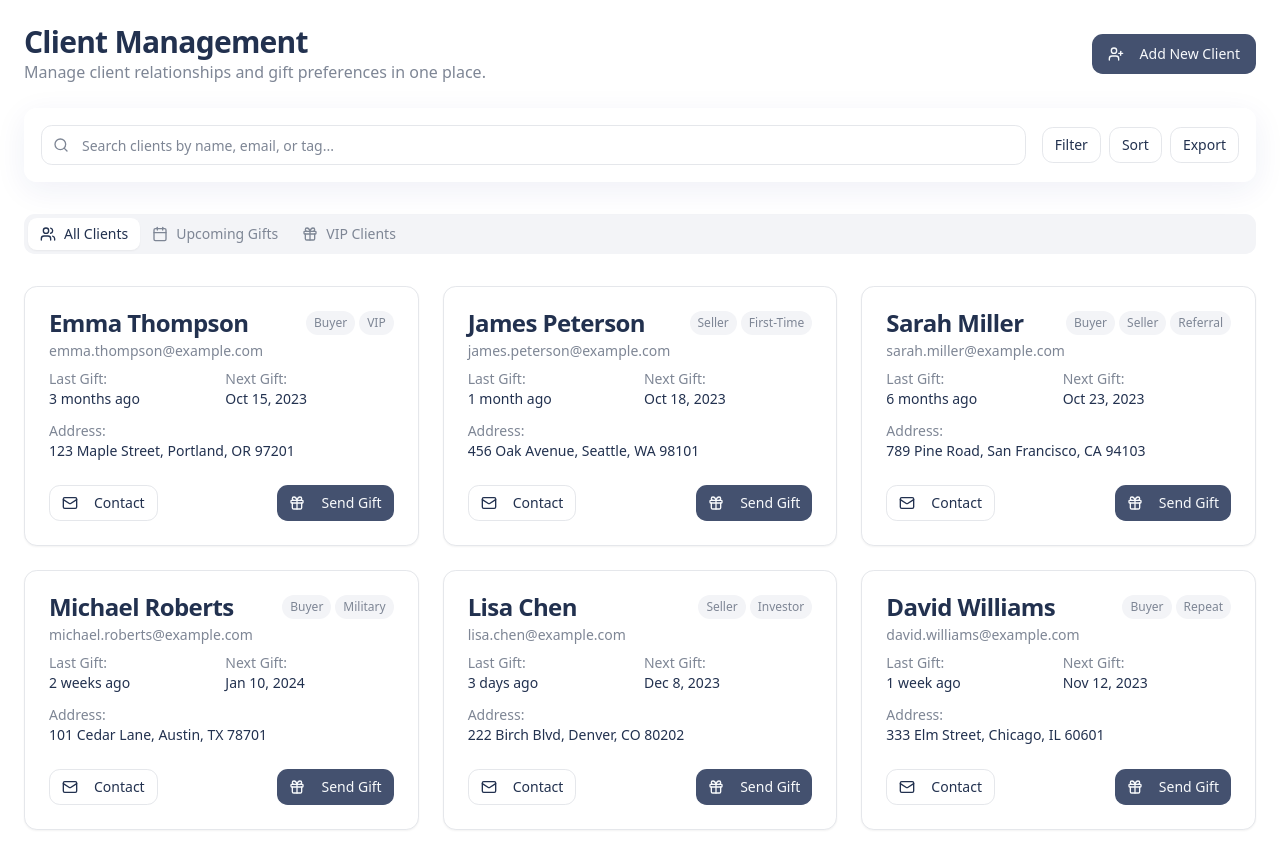
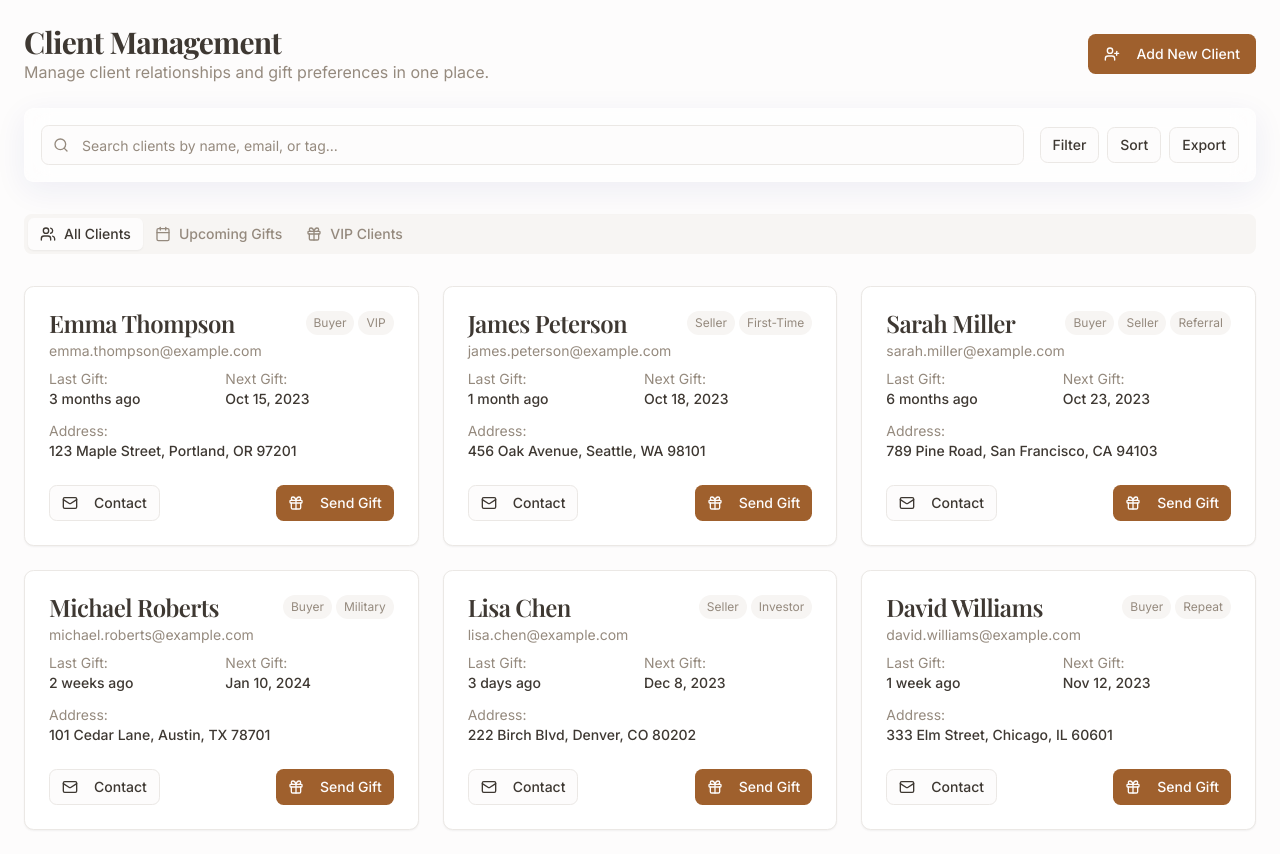
Before and after one commit to Beariscool1/giftitopia, a React (Vite) app: page /clients in a window 1280 px wide. Built offline with nearby package versions, Linux system fonts and the light colour scheme.

Commit message:
Refine application branding
Update the application's branding to align with Bestow Mindful Gifts' existing website.

```diff
--- a/src/components/layout/Navbar.tsx
+++ b/src/components/layout/Navbar.tsx
@@ -4,7 +4,7 @@ import { Link, useLocation } from "react-router-dom";
 import { cn } from "@/lib/utils";
 import { Button } from "@/components/ui/button";
 import { GlassPanel } from "@/components/ui/glass-panel";
-import { Gift, LayoutDashboard, Users, Menu, X, Home, Clock } from "lucide-react";
+import { Gift, LayoutDashboard, Users, Menu, X, Heart, Clock } from "lucide-react";
 
 const Navbar = () => {
   const [scrolled, setScrolled] = useState(false);
@@ -47,10 +47,10 @@ const Navbar = () => {
           to="/"
           className="flex items-center space-x-2 relative"
         >
-          <div className="bg-primary/10 p-2 rounded-xl">
-            <Home className="h-5 w-5 text-primary" />
+          <div className="bg-accent/50 p-2 rounded-xl">
+            <Heart className="h-5 w-5 text-primary" />
           </div>
-          <span className="font-bold text-xl tracking-tight">Bespoke Mindful Gifts</span>
+          <span className="font-serif font-bold text-xl tracking-tight">Bestow Mindful Gifts</span>
         </Link>
 
         {/* Desktop Navigation */}
@@ -61,9 +61,9 @@ const Navbar = () => {
               to={item.href}
               className={cn(
                 "px-4 py-2 rounded-md text-sm font-medium transition-colors",
-                "hover:bg-secondary flex items-center",
+                "hover:bg-accent/20 flex items-center",
                 location.pathname === item.href
-                  ? "bg-secondary text-primary"
+                  ? "bg-accent/20 text-primary"
                   : "text-foreground/80"
               )}
             >
@@ -109,8 +109,8 @@ const Navbar = () => {
                 className={cn(
                   "px-4 py-3 rounded-md text-sm font-medium transition-colors flex items-center",
                   location.pathname === item.href
-                    ? "bg-secondary text-primary"
-                    : "hover:bg-secondary/50"
+                    ? "bg-accent/20 text-primary"
+                    : "hover:bg-accent/10"
                 )}
               >
                 {item.icon}
--- a/src/components/ui/button.tsx
+++ b/src/components/ui/button.tsx
@@ -1,3 +1,4 @@
+
 import * as React from "react"
 import { Slot } from "@radix-ui/react-slot"
 import { cva, type VariantProps } from "class-variance-authority"
@@ -13,11 +14,12 @@ const buttonVariants = cva(
         destructive:
           "bg-destructive text-destructive-foreground hover:bg-destructive/90",
         outline:
-          "border border-input bg-background hover:bg-accent hover:text-accent-foreground",
+          "border border-input bg-background hover:bg-accent/20 hover:text-accent-foreground",
         secondary:
           "bg-secondary text-secondary-foreground hover:bg-secondary/80",
-        ghost: "hover:bg-accent hover:text-accent-foreground",
+        ghost: "hover:bg-accent/20 hover:text-accent-foreground",
         link: "text-primary underline-offset-4 hover:underline",
+        accent: "bg-accent text-accent-foreground hover:bg-accent/90",
       },
       size: {
         default: "h-10 px-4 py-2",
--- a/src/index.css
+++ b/src/index.css
@@ -1,3 +1,4 @@
+@import url('https://fonts.googleapis.com/css2?family=Inter:wght@300;400;500;600;700&family=Playfair+Display:wght@400;500;600;700&display=swap');
 
 @tailwind base;
 @tailwind components;
@@ -5,83 +6,83 @@
 
 @layer base {
   :root {
-    --background: 0 0% 100%;
-    --foreground: 220 40% 22%;
+    --background: 30 33% 99%;
+    --foreground: 30 10% 22%;
 
     --card: 0 0% 100%;
-    --card-foreground: 220 40% 22%;
+    --card-foreground: 30 10% 22%;
 
     --popover: 0 0% 100%;
-    --popover-foreground: 220 40% 22%;
+    --popover-foreground: 30 10% 22%;
 
-    --primary: 222 24% 35%;
-    --primary-foreground: 210 40% 98%;
+    --primary: 27 56% 40%;
+    --primary-foreground: 30 33% 99%;
 
-    --secondary: 218 20% 96%;
-    --secondary-foreground: 222 24% 35%;
+    --secondary: 26 22% 96%;
+    --secondary-foreground: 27 56% 40%;
 
-    --muted: 218 18% 96%;
-    --muted-foreground: 220 10% 54%;
+    --muted: 26 18% 96%;
+    --muted-foreground: 30 10% 54%;
 
-    --accent: 44 96% 52%;
-    --accent-foreground: 220 40% 22%;
+    --accent: 27 67% 82%;
+    --accent-foreground: 27 56% 28%;
 
     --destructive: 0 84.2% 60.2%;
     --destructive-foreground: 210 40% 98%;
 
-    --border: 220 13% 91%;
-    --input: 220 13% 91%;
-    --ring: 222 84% 48%;
+    --border: 30 13% 91%;
+    --input: 30 13% 91%;
+    --ring: 27 56% 40%;
 
-    --radius: 0.8rem;
+    --radius: 0.6rem;
 
     --sidebar-background: 0 0% 98%;
-    --sidebar-foreground: 240 5.3% 26.1%;
-    --sidebar-primary: 240 5.9% 10%;
+    --sidebar-foreground: 30 5.3% 26.1%;
+    --sidebar-primary: 27 56% 40%;
     --sidebar-primary-foreground: 0 0% 98%;
-    --sidebar-accent: 240 4.8% 95.9%;
-    --sidebar-accent-foreground: 240 5.9% 10%;
-    --sidebar-border: 220 13% 91%;
-    --sidebar-ring: 217.2 91.2% 59.8%;
+    --sidebar-accent: 26 4.8% 95.9%;
+    --sidebar-accent-foreground: 30 5.9% 10%;
+    --sidebar-border: 30 13% 91%;
+    --sidebar-ring: 27 56% 40%;
   }
 
   .dark {
-    --background: 220 40% 10%;
-    --foreground: 210 40% 98%;
+    --background: 30 20% 10%;
+    --foreground: 30 15% 90%;
 
-    --card: 220 40% 13%;
-    --card-foreground: 210 40% 98%;
+    --card: 30 20% 13%;
+    --card-foreground: 30 15% 90%;
 
-    --popover: 220 40% 13%;
-    --popover-foreground: 210 40% 98%;
+    --popover: 30 20% 13%;
+    --popover-foreground: 30 15% 90%;
 
-    --primary: 210 40% 98%;
-    --primary-foreground: 222.2 47.4% 11.2%;
+    --primary: 27 56% 50%;
+    --primary-foreground: 30 10% 5%;
 
-    --secondary: 217.2 32.6% 17.5%;
-    --secondary-foreground: 210 40% 98%;
+    --secondary: 27 15% 22%;
+    --secondary-foreground: 30 15% 90%;
 
-    --muted: 217.2 32.6% 17.5%;
-    --muted-foreground: 215 20.2% 65.1%;
+    --muted: 27 15% 22%;
+    --muted-foreground: 30 10% 70%;
 
-    --accent: 44 96% 52%;
-    --accent-foreground: 220 40% 13%;
+    --accent: 27 67% 42%;
+    --accent-foreground: 30 20% 13%;
 
     --destructive: 0 62.8% 30.6%;
     --destructive-foreground: 210 40% 98%;
 
-    --border: 217.2 32.6% 17.5%;
-    --input: 217.2 32.6% 17.5%;
-    --ring: 212.7 26.8% 83.9%;
+    --border: 27 15% 22%;
+    --input: 27 15% 22%;
+    --ring: 27 56% 50%;
 
-    --sidebar-background: 240 5.9% 10%;
-    --sidebar-foreground: 240 4.8% 95.9%;
-    --sidebar-primary: 224.3 76.3% 48%;
+    --sidebar-background: 30 20% 10%;
+    --sidebar-foreground: 30 15% 90%;
+    --sidebar-primary: 27 56% 50%;
     --sidebar-primary-foreground: 0 0% 100%;
-    --sidebar-accent: 240 3.7% 15.9%;
-    --sidebar-accent-foreground: 240 4.8% 95.9%;
-    --sidebar-border: 240 3.7% 15.9%;
-    --sidebar-ring: 217.2 91.2% 59.8%;
+    --sidebar-accent: 27 15% 22%;
+    --sidebar-accent-foreground: 30 15% 90%;
+    --sidebar-border: 27 15% 22%;
+    --sidebar-ring: 27 56% 50%;
   }
 }
 
@@ -93,6 +94,10 @@
   body {
     @apply bg-background text-foreground;
     font-feature-settings: "rlig" 1, "calt" 1;
+  }
+
+  h1, h2, h3, h4, h5, h6 {
+    @apply font-serif;
   }
 }
 
@@ -110,11 +115,19 @@
   }
 
   .section-title {
-    @apply text-3xl md:text-4xl lg:text-5xl font-bold tracking-tight;
+    @apply text-3xl md:text-4xl lg:text-5xl font-bold tracking-tight font-serif;
   }
 
   .section-subtitle {
     @apply text-lg md:text-xl text-muted-foreground mt-3 mb-10;
+  }
+
+  .bestow-gradient {
+    @apply bg-gradient-to-r from-accent/60 to-primary/30;
+  }
+
+  .bestow-card {
+    @apply bg-white border border-border rounded-lg p-6 shadow-soft hover:shadow-hover transition-all duration-300;
   }
 
   .page-transition-enter {
--- a/src/pages/Index.tsx
+++ b/src/pages/Index.tsx
@@ -2,62 +2,65 @@
 import React, { useRef } from "react";
 import Navbar from "@/components/layout/Navbar";
 import Footer from "@/components/layout/Footer";
-import HeroSection from "./home/HeroSection";
-import FeaturesSection from "./home/FeaturesSection";
-import HowItWorksSection from "./home/HowItWorksSection";
-import TestimonialsSection from "./home/TestimonialsSection";
-import CTASection from "./home/CTASection";
-import { useScrollAnimation } from "./home/ScrollAnimation";
+import HeroSection from "@/pages/home/HeroSection";
+import FeaturesSection from "@/pages/home/FeaturesSection";
+import HowItWorksSection from "@/pages/home/HowItWorksSection";
+import TestimonialsSection from "@/pages/home/TestimonialsSection";
+import CTASection from "@/pages/home/CTASection";
+import ScrollAnimation from "@/pages/home/ScrollAnimation";
 
-const Index = () => {
-  const howItWorksRef = useRef<HTMLDivElement>(null);
-
-  const smoothScroll = (ref: React.RefObject<HTMLDivElement>) => {
-    ref.current?.scrollIntoView({ behavior: 'smooth' });
-  };
-
-  // Initialize scroll animations
-  useScrollAnimation();
-
-  // Real estate testimonials
+// Sample data for testimonials
 const testimonials = [
   {
     name: "Sarah Johnson",
-      role: "Real Estate Agent, Century 21",
-      comment: "Bespoke Mindful Gifts has transformed my client relationships. My repeat business has increased by 40% since I started using their gift sequences.",
-      image: "https://images.unsplash.com/photo-1573496359142-b8d87734a5a2?ixlib=rb-4.0.3&ixid=M3wxMjA3fDB8MHxwaG90by1wYWdlfHx8fGVufDB8fHx8fA%3D%3D&auto=format&fit=crop&w=200&q=80"
+    role: "Real Estate Agent, Seattle",
+    comment: "Since using Bestow Mindful Gifts, my client retention rate has doubled. The personalized gifts make such an impression that I get calls of thanks months after closing!",
+    image: "https://images.unsplash.com/photo-1494790108377-be9c29b29330?ixlib=rb-1.2.1&auto=format&fit=crop&w=120&q=80"
   },
   {
     name: "Michael Rodriguez",
-      role: "Broker, Keller Williams",
-      comment: "The automation saves me hours each week while making my clients feel special. It's the perfect balance of personal touch and efficiency.",
-      image: "https://images.unsplash.com/photo-1507003211169-0a1dd7228f2d?ixlib=rb-4.0.3&ixid=M3wxMjA3fDB8MHxwaG90by1wYWdlfHx8fGVufDB8fHx8fA%3D%3D&auto=format&fit=crop&w=200&q=80"
+    role: "Broker, Miami",
+    comment: "The automations save me so much time, and the gifts themselves are beautiful. My clients love receiving them throughout their homeownership journey.",
+    image: "https://images.unsplash.com/photo-1507003211169-0a1dd7228f2d?ixlib=rb-1.2.1&auto=format&fit=crop&w=120&q=80"
   },
   {
-      name: "Jennifer Chen",
-      role: "Luxury Property Specialist",
-      comment: "My high-end clients expect exceptional service. These thoughtful gift sequences have become a signature part of my premium offering.",
-      image: "https://images.unsplash.com/photo-1544005313-94ddf0286df2?ixlib=rb-4.0.3&ixid=M3wxMjA3fDB8MHxwaG90by1wYWdlfHx8fGVufDB8fHx8fA%3D%3D&auto=format&fit=crop&w=200&q=80"
+    name: "Rachel Kim",
+    role: "Luxury Properties, Los Angeles",
+    comment: "My high-end clients have very specific tastes, and Bestow's curated selections have impressed even my most discerning buyers. Worth every penny.",
+    image: "https://images.unsplash.com/photo-1573496359142-b8d87734a5a2?ixlib=rb-1.2.1&auto=format&fit=crop&w=120&q=80"
   }
 ];
 
+const testimonialPreviews = testimonials.map(t => ({
+  name: t.name,
+  role: t.role,
+  comment: t.comment,
+  image: t.image
+}));
+
+const Index = () => {
+  const featuresRef = useRef<HTMLDivElement>(null);
+
+  const scrollToFeatures = () => {
+    featuresRef.current?.scrollIntoView({ behavior: "smooth" });
+  };
+
   return (
-    <div className="min-h-screen flex flex-col">
+    <div className="min-h-screen bg-background">
       <Navbar />
-
+      <main>
         <HeroSection
-        testimonials={testimonials}
-        onHowItWorksClick={() => smoothScroll(howItWorksRef)}
+          testimonials={testimonialPreviews}
+          onHowItWorksClick={scrollToFeatures}
         />
-
+        <div ref={featuresRef}>
           <FeaturesSection />
-
-      <HowItWorksSection ref={howItWorksRef} />
-
+        </div>
+        <HowItWorksSection />
         <TestimonialsSection testimonials={testimonials} />
-
         <CTASection />
-
+      </main>
+      <ScrollAnimation />
       <Footer />
     </div>
   );
--- a/tailwind.config.ts
+++ b/tailwind.config.ts
@@ -64,6 +64,10 @@ export default {
 					ring: 'hsl(var(--sidebar-ring))'
 				}
 			},
+			fontFamily: {
+                sans: ['Inter', 'sans-serif'],
+                serif: ['Playfair Display', 'serif'],
+            },
 			borderRadius: {
 				lg: 'var(--radius)',
 				md: 'calc(var(--radius) - 2px)',
```
Also changed, not shown: src/pages/home/HeroSection.tsx (+11 -11 lines). Lines whose indentation alone changed are shown as unchanged.
